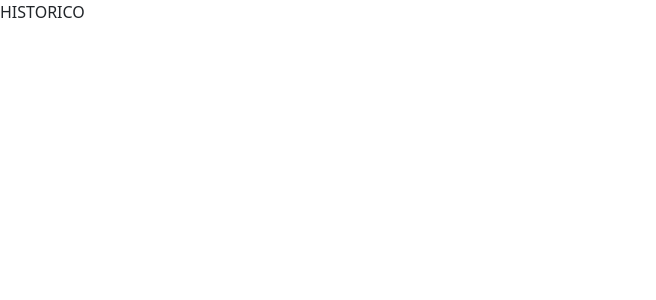
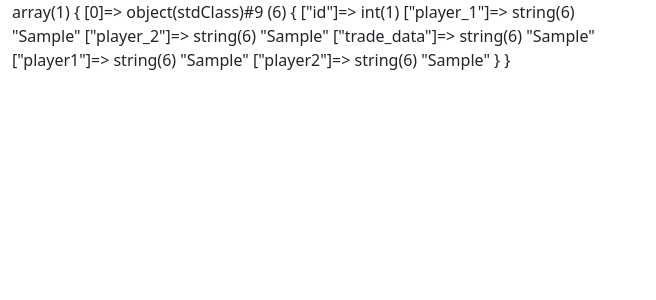
Before and after one commit to leodhb/poketrader, a PHP site: page /history in a window 1280 px wide. Before the commit the part shown is almost empty. Shown: the top 300 px of the page, without its empty margins (0-656 px from the left). Run offline with PHP 8.4, Linux system fonts and the light colour scheme; tables that the repository leaves empty or names only in its code hold one stand-in row (values such as "Sample post").

Commit message:
Getting history properly from database

```diff
--- a/app/Controllers/Trade.php
+++ b/app/Controllers/Trade.php
@@ -31,6 +31,7 @@ class Trade extends Controller{
 
     public function history()
     {
-        $this->view('pages/history');
+        $data = $this->tradeModel->getHistory();
+        $this->view('pages/history', $data);
     }
 }
--- a/app/Views/pages/history.php
+++ b/app/Views/pages/history.php
@@ -1 +1,7 @@
-HISTORICO
+<div class="container-fluid">
+    <div class="row">
+        <div class="col-lg-6 col-12">
+            <?= var_dump($data) ?>
+        </div>
+    </div>
+</div>
```
Also changed, not shown: app/Libraries/Controller.php (line endings or trailing spaces).
